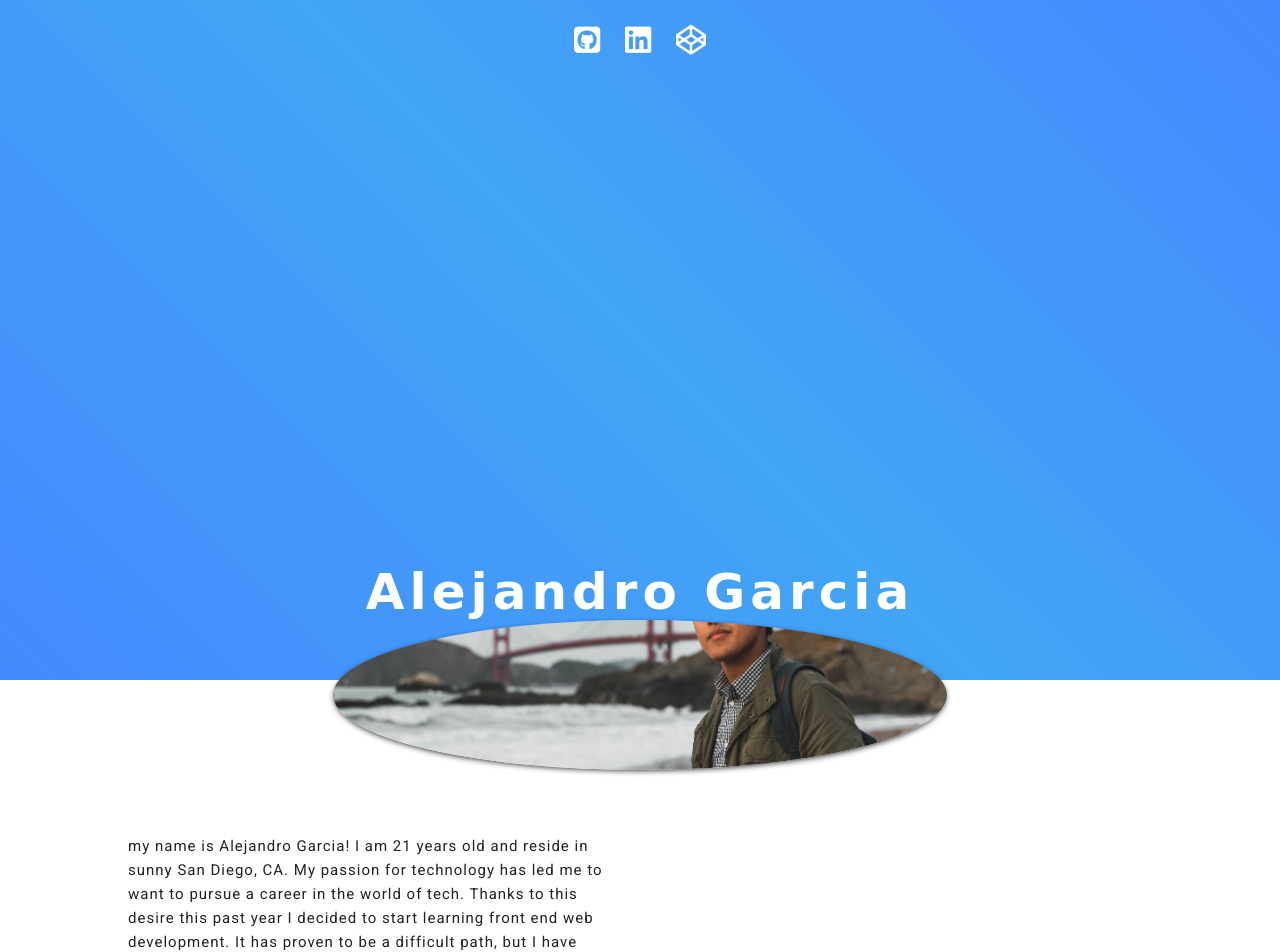
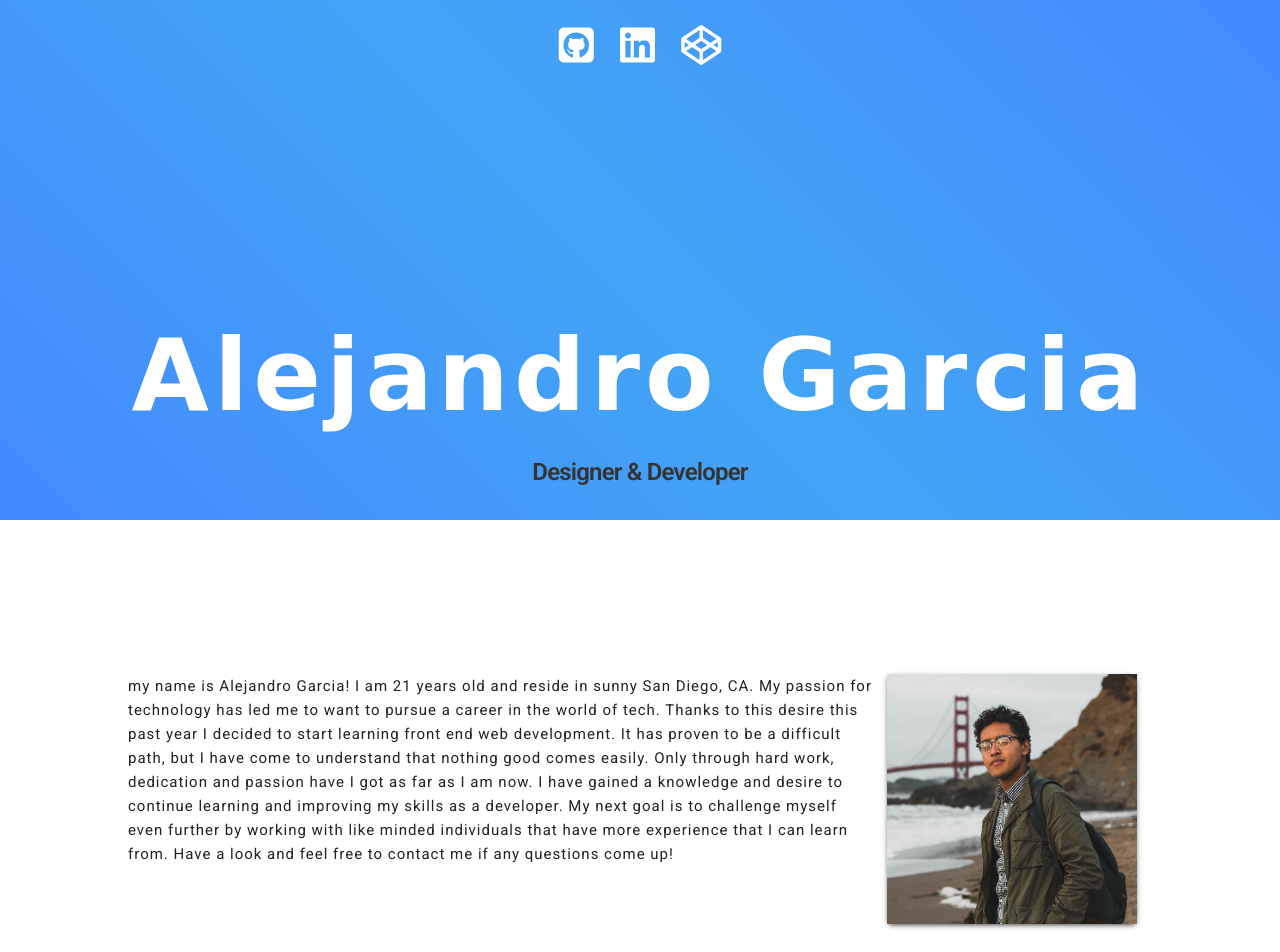
Before and after one commit to Badaptos/Front-End-Portfolio, a plain HTML site: page index.html in a window 1280 px wide. Shown: the top 952 px of the page. Drawn offline with Linux system fonts and the light colour scheme; a web font is replaced by a local one.

Commit message:
Working on styling for tablet displays and larger

```diff
--- a/css/main.css
+++ b/css/main.css
@@ -87,7 +87,7 @@ section {
     position: absolute;
     left: 0;
     right: 0;
-    bottom: 20px;
+    bottom: 106%;
 }
 
 #skills-img {
@@ -97,7 +97,7 @@ section {
 
 
 
-#skills {
+#skills{
     text-align: center;
 }
 
@@ -127,6 +127,7 @@ i {
 
 .skill-cards p {
     margin-top: 4rem;
+    text-align: left;
 }
 
 #projects div {
@@ -204,7 +205,7 @@ a {
 
 @media screen and (min-width: 375px) {
     .profile-img {
-        bottom: 30px;
+        bottom: 107%;
     }
 
     #contact-info {
@@ -214,11 +215,46 @@ a {
 
 
 @media screen and (min-width: 414px) {
+    .text-card h1{
+        font-size: 5rem;
+    }
+
     profile-img {
-        bottom: 40px;
+        bottom: 108%;
     }
 
     footer {
         height: 105vh;
     }
 }
+
+@media screen and (min-width: 768px){
+    header{
+        height: 65vh;
+    }
+
+    .contact-card{
+        font-size: 2rem;
+    }
+
+    .text-card{
+        padding-top: calc(20% - 3rem);
+    }
+
+    .text-card h1{
+        font-size: 10rem;
+    }
+
+    .text-card h4{
+        font-size: 2.4rem;
+    }
+
+    .profile-img{
+        width: 250px;
+        height: 250px;
+        position: inherit;
+        border-radius: 0;
+        float: right;
+        margin: 0 15px;
+    }
+}
--- a/index.html
+++ b/index.html
@@ -44,12 +44,12 @@
             <h1>Alejandro Garcia</h1>
             <h4>Designer & Developer</h4>
         </div>
-        <div class="profile-img six columns" id="about"></div>
     </header>
     <main>
         <div class="container">
-            <section class="row">
-                <div class="six columns">
+            <section class="row" id="about">
+                <div class="twelve columns">
+                   <div class="profile-img"></div>
                     <p> my name is Alejandro Garcia! I am 21 years old and reside in sunny San Diego, CA. My passion for technology has led me to want to pursue a career in the world of tech. Thanks to this desire this past year I decided to start learning front end web development. It has proven to be a difficult path, but I have come to understand that nothing good comes easily. Only through hard work, dedication and passion have I got as far as I am now. I have gained a knowledge and desire to continue learning and improving my skills as a developer. My next goal is to challenge myself even further by working with like minded individuals that have more experience that I can learn from. Have a look and feel free to contact me if any questions come up!</p>
                 </div>
             </section>
```
